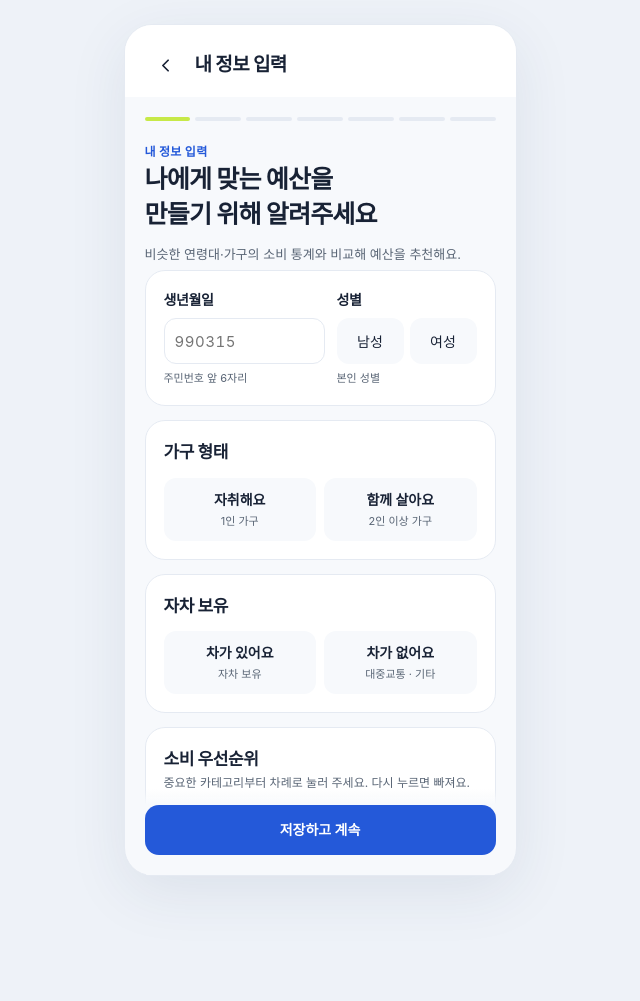
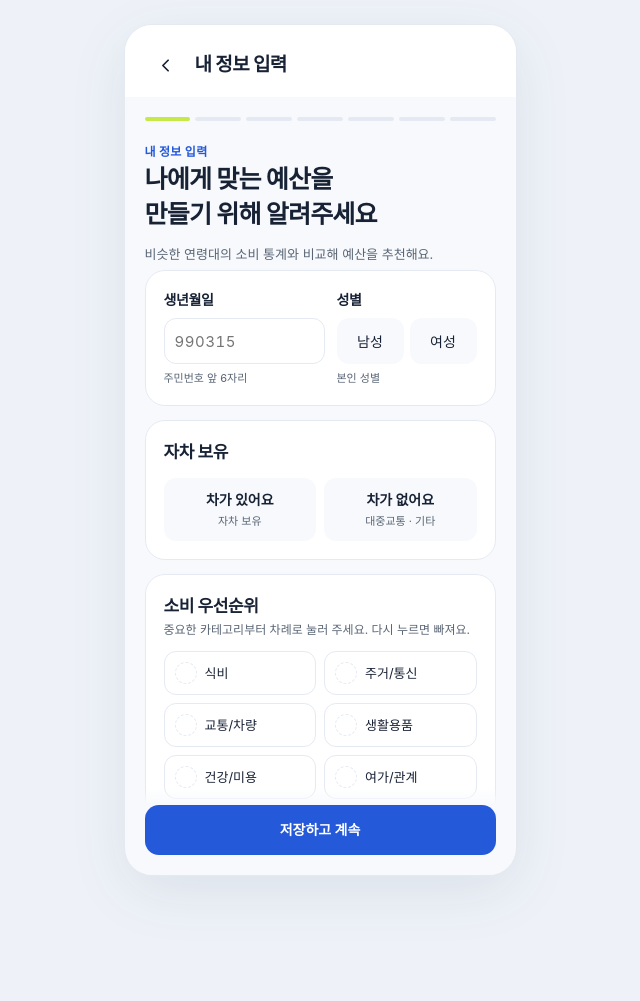
Before and after one commit to 20260528-skn-family-ai-33/SKN33-Final-4Team, a Django app: page /profile/ in a window 1280 px wide. Shown: the top 1001 px of the page, without its empty margins (320-960 px from the left). Run offline with Django 5.2, Linux system fonts and the light colour scheme; some libraries are stand-ins or nearby versions; some web fonts are replaced.

Commit message:
2026.10.19/김나은/문서 Django 기준 정리, 가구 형태 제외, 자차 보유 여부 ML 입력 추가

```diff
--- a/backend/users/templates/users/onboard.html
+++ b/backend/users/templates/users/onboard.html
@@ -4,7 +4,7 @@
 {% block header_title %}시작하기{% endblock %}
 
 {% block content %}
-<div class="mc-eyebrow">MONEY CUSHION</div><h1>첫 월급부터,<br/>흔들리지 않는 돈 관리</h1><div class="mc-hero" style="margin-top:28px"><span>내 돈을 세 가지로</span><div class="mc-money" style="font-size:28px;color:#fff">생활비 · 저축 · 쿠션</div><p>나갈 돈을 먼저 챙기고<br/>마음 편하게 쓸 돈을 확인하세요.</p></div><div class="mc-stack" style="margin:25px 0"><p>01　나이·가구·자차·소비 우선순위 입력</p><p>02　계좌·카드·대출 연결로 현재 자금 확인</p><p>03　월급과 고정지출 확인</p><p>04　예산 방향과 지킬 돈 설정</p><p>05　카테고리별 추천 예산 확인</p></div>
+<div class="mc-eyebrow">MONEY CUSHION</div><h1>첫 월급부터,<br/>흔들리지 않는 돈 관리</h1><div class="mc-hero" style="margin-top:28px"><span>내 돈을 세 가지로</span><div class="mc-money" style="font-size:28px;color:#fff">생활비 · 저축 · 쿠션</div><p>나갈 돈을 먼저 챙기고<br/>마음 편하게 쓸 돈을 확인하세요.</p></div><div class="mc-stack" style="margin:25px 0"><p>01　내 정보 · 소비 우선순위 입력</p><p>02　계좌·카드·대출 연결로 현재 자금 확인</p><p>03　월급과 고정지출 확인</p><p>04　예산 방향과 지킬 돈 설정</p><p>05　카테고리별 추천 예산 확인</p></div>
 {% endblock %}
 
 {% block foot %}
--- a/backend/users/templates/users/profile.html
+++ b/backend/users/templates/users/profile.html
@@ -4,8 +4,7 @@
 {% block header_title %}내 정보 입력{% endblock %}
 
 {% block content %}
-<div aria-label="7단계 중 1단계" class="mc-step"><span class="on"></span><span class=""></span><span class=""></span><span class=""></span><span class=""></span><span class=""></span><span class=""></span></div><div class="mc-eyebrow">내 정보 입력</div><h1>나에게 맞는 예산을<br/>만들기 위해 알려주세요</h1><p class="mc-muted">비슷한 연령대·가구의 소비 통계와 비교해 예산을 추천해요.</p><form class="mc-form" id="mc-form" method="post">{% csrf_token %}<div class="mc-card mc-two"><div><h2 class="mc-mini-h">생년월일</h2><label class="mc-birth-row" for="mc-birth"><input aria-describedby="mc-age" autocomplete="bday" id="mc-birth" inputmode="numeric" maxlength="6" name="birth" placeholder="990315" type="text" value=""/><span aria-live="polite" id="mc-age"></span></label><p class="mc-mini-note" id="mc-birth-note">주민번호 앞 6자리</p></div><div><h2 class="mc-mini-h">성별</h2><div class="mc-seg mc-seg-sm"><button aria-pressed="false" data-choice="gender" type="button">남성</button><button aria-pressed="false" data-choice="gender" type="button">여성</button></div><p class="mc-mini-note">본인 성별</p></div></div>
-<div class="mc-card"><h2>가구 형태</h2><div class="mc-seg"><button aria-pressed="false" data-choice="house" type="button"><strong>자취해요</strong><small>1인 가구</small></button><button aria-pressed="false" data-choice="house" type="button"><strong>함께 살아요</strong><small>2인 이상 가구</small></button></div></div>
+<div aria-label="7단계 중 1단계" class="mc-step"><span class="on"></span><span class=""></span><span class=""></span><span class=""></span><span class=""></span><span class=""></span><span class=""></span></div><div class="mc-eyebrow">내 정보 입력</div><h1>나에게 맞는 예산을<br/>만들기 위해 알려주세요</h1><p class="mc-muted">비슷한 연령대의 소비 통계와 비교해 예산을 추천해요.</p><form class="mc-form" id="mc-form" method="post">{% csrf_token %}<div class="mc-card mc-two"><div><h2 class="mc-mini-h">생년월일</h2><label class="mc-birth-row" for="mc-birth"><input aria-describedby="mc-age" autocomplete="bday" id="mc-birth" inputmode="numeric" maxlength="6" name="birth" placeholder="990315" type="text" value=""/><span aria-live="polite" id="mc-age"></span></label><p class="mc-mini-note" id="mc-birth-note">주민번호 앞 6자리</p></div><div><h2 class="mc-mini-h">성별</h2><div class="mc-seg mc-seg-sm"><button aria-pressed="false" data-choice="gender" type="button">남성</button><button aria-pressed="false" data-choice="gender" type="button">여성</button></div><p class="mc-mini-note">본인 성별</p></div></div>
 <div class="mc-card"><h2>자차 보유</h2><div class="mc-seg"><button aria-pressed="false" data-choice="car" type="button"><strong>차가 있어요</strong><small>자차 보유</small></button><button aria-pressed="false" data-choice="car" type="button"><strong>차가 없어요</strong><small>대중교통 · 기타</small></button></div></div>
 <div class="mc-card"><div class="mc-row"><h2>소비 우선순위</h2></div><p class="mc-picked" style="margin:2px 0 12px">중요한 카테고리부터 차례로 눌러 주세요. 다시 누르면 빠져요.</p><div class="mc-prio-grid"><button aria-pressed="false" class="mc-prio" data-toggle="" type="button"><span class="mc-prio-rank"></span><span>식비</span></button><button aria-pressed="false" class="mc-prio" data-toggle="" type="button"><span class="mc-prio-rank"></span><span>주거/통신</span></button><button aria-pressed="false" class="mc-prio" data-toggle="" type="button"><span class="mc-prio-rank"></span><span>교통/차량</span></button><button aria-pressed="false" class="mc-prio" data-toggle="" type="button"><span class="mc-prio-rank"></span><span>생활용품</span></button><button aria-pressed="false" class="mc-prio" data-toggle="" type="button"><span class="mc-prio-rank"></span><span>건강/미용</span></button><button aria-pressed="false" class="mc-prio" data-toggle="" type="button"><span class="mc-prio-rank"></span><span>여가/관계</span></button></div><p class="mc-picked" id="mc-prio-status" style="margin-top:12px"><b>3개</b> 더 골라 주세요 · 1~3위는 필수예요</p></div><div class="mc-error" role="alert"></div></form>
 {% endblock %}
```
Also changed, not shown: backend/users/templates/users/my.html (+1 -1 lines), README.md, 3 other files.
